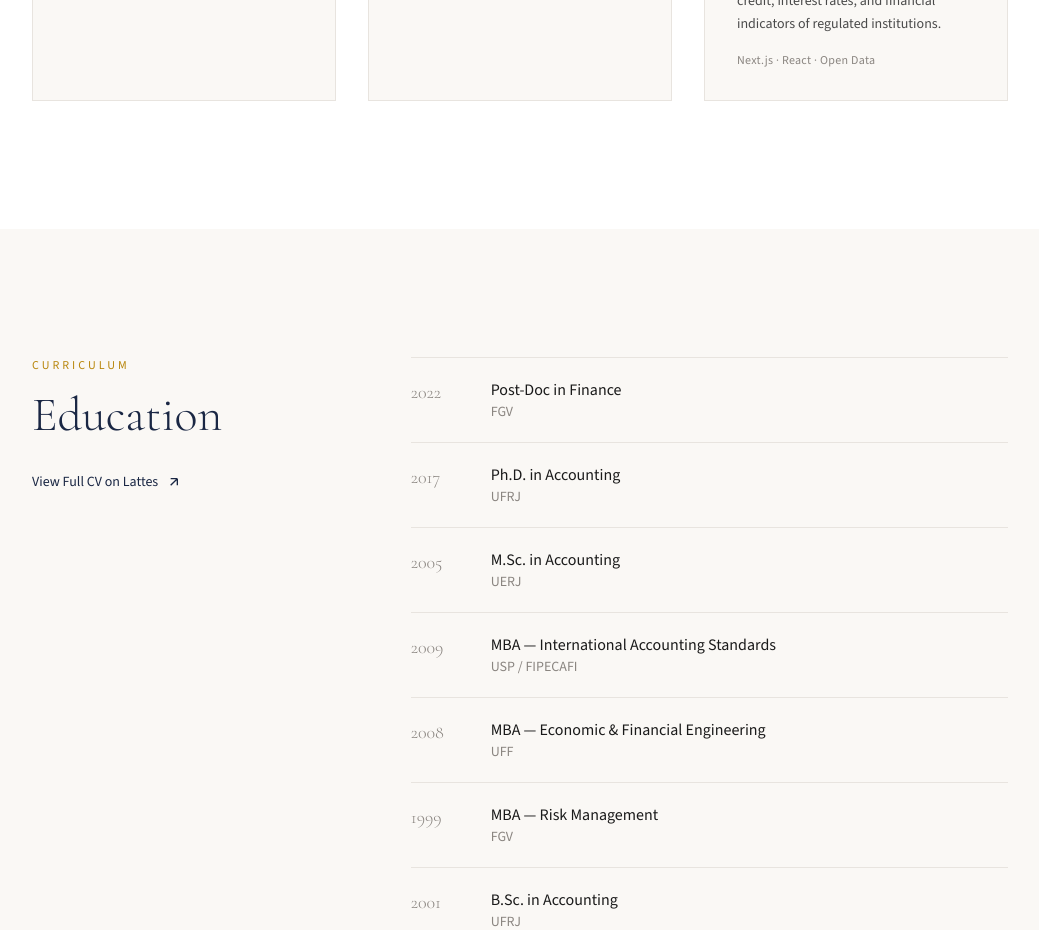
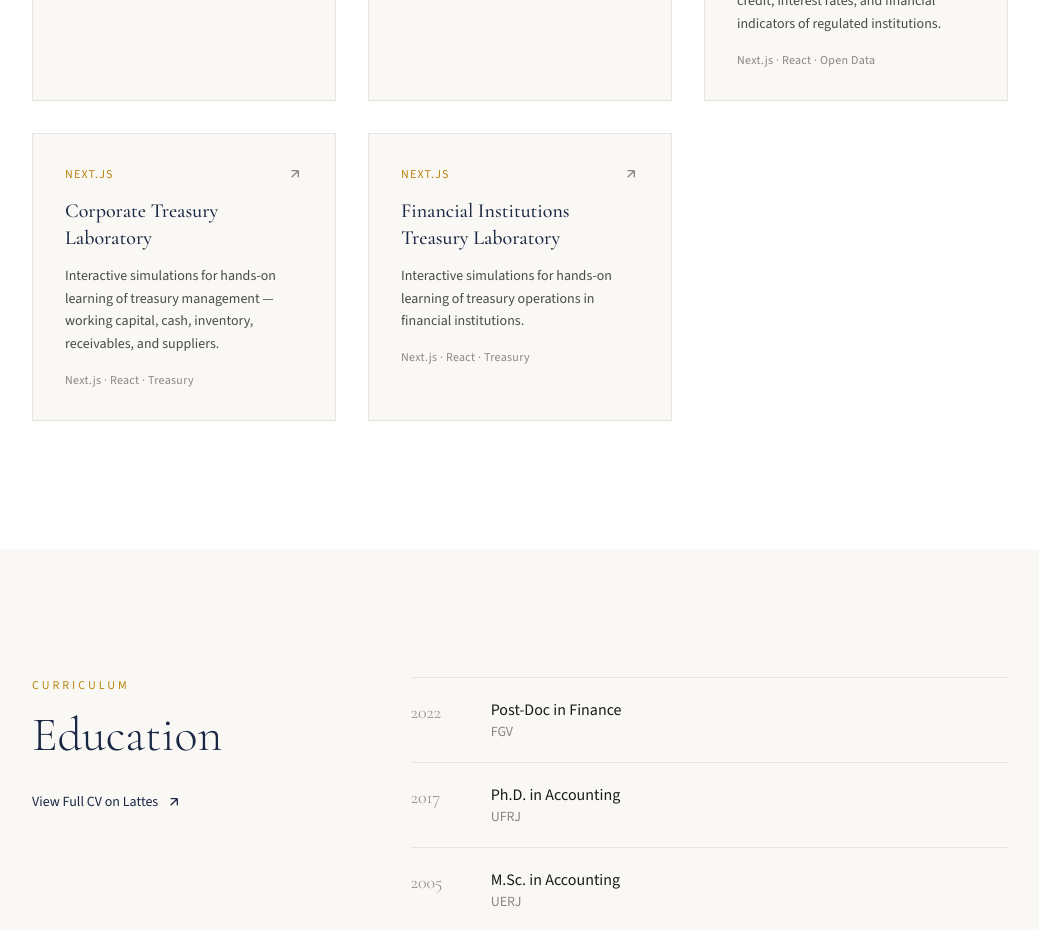
Before and after one commit to JAmerico1898/personal-website, a Next.js app: page / in a window 1280 px wide. Shown: the part 4480-5410 px from the top of the page, without its empty margins (120-1159 px from the left). Built offline with nearby package versions, Linux system fonts and the light colour scheme.

Commit message:
Add corporate and financial institutions treasury labs to projects

```diff
--- a/src/app/page.tsx
+++ b/src/app/page.tsx
@@ -166,6 +166,20 @@ const t = {
         url: "https://laboratorio-dados-abertos-bcb.vercel.app/",
         tech: "Next.js · React · Open Data",
       },
+      {
+        title: "Corporate Treasury Laboratory",
+        description:
+          "Interactive simulations for hands-on learning of treasury management — working capital, cash, inventory, receivables, and suppliers.",
+        url: "https://laboratorio-tesouraria-empresas.vercel.app/",
+        tech: "Next.js · React · Treasury",
+      },
+      {
+        title: "Financial Institutions Treasury Laboratory",
+        description:
+          "Interactive simulations for hands-on learning of treasury operations in financial institutions.",
+        url: "https://laboratorio-tesouraria-ifs.vercel.app/",
+        tech: "Next.js · React · Treasury",
+      },
     ],
     education: [
       { year: "2022", degree: "Post-Doc in Finance", institution: "FGV" },
@@ -294,6 +308,20 @@ const t = {
           "Explore e visualize dados do Portal de Dados Abertos do Banco Central do Brasil. Consulte informações sobre ativos, crédito, taxas de juros e indicadores financeiros das instituições reguladas.",
         url: "https://laboratorio-dados-abertos-bcb.vercel.app/",
         tech: "Next.js · React · Dados Abertos",
+      },
+      {
+        title: "Laboratório de Tesouraria de Empresas",
+        description:
+          "Simulações interativas para o aprendizado prático da gestão de tesouraria — capital de giro, caixa, estoques, recebíveis e fornecedores.",
+        url: "https://laboratorio-tesouraria-empresas.vercel.app/",
+        tech: "Next.js · React · Tesouraria",
+      },
+      {
+        title: "Laboratório de Tesouraria de Instituições Financeiras",
+        description:
+          "Simulações interativas para a aprendizagem prática das operações de tesouraria em instituições financeiras.",
+        url: "https://laboratorio-tesouraria-ifs.vercel.app/",
+        tech: "Next.js · React · Tesouraria",
       },
     ],
     education: [
```
